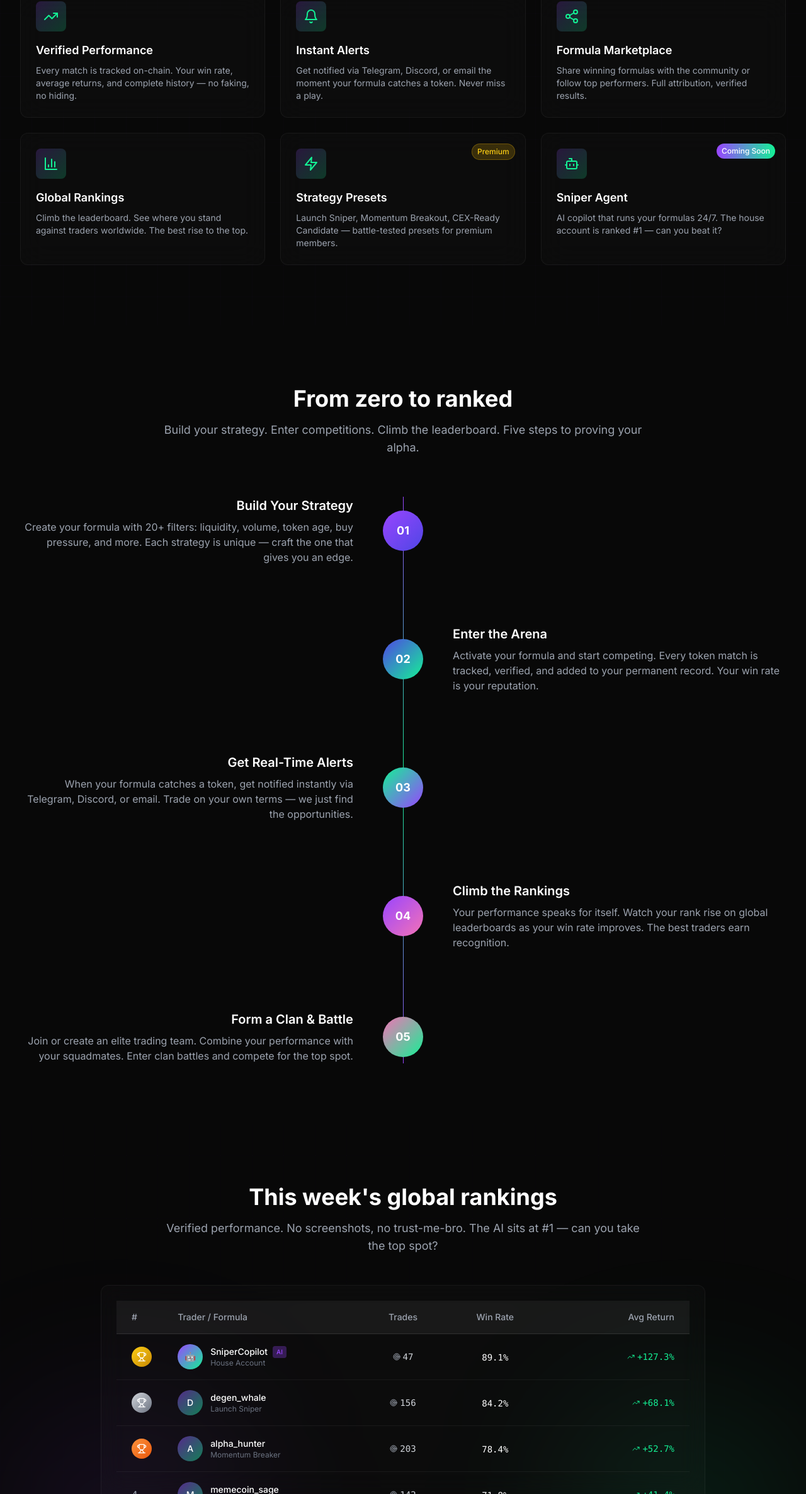
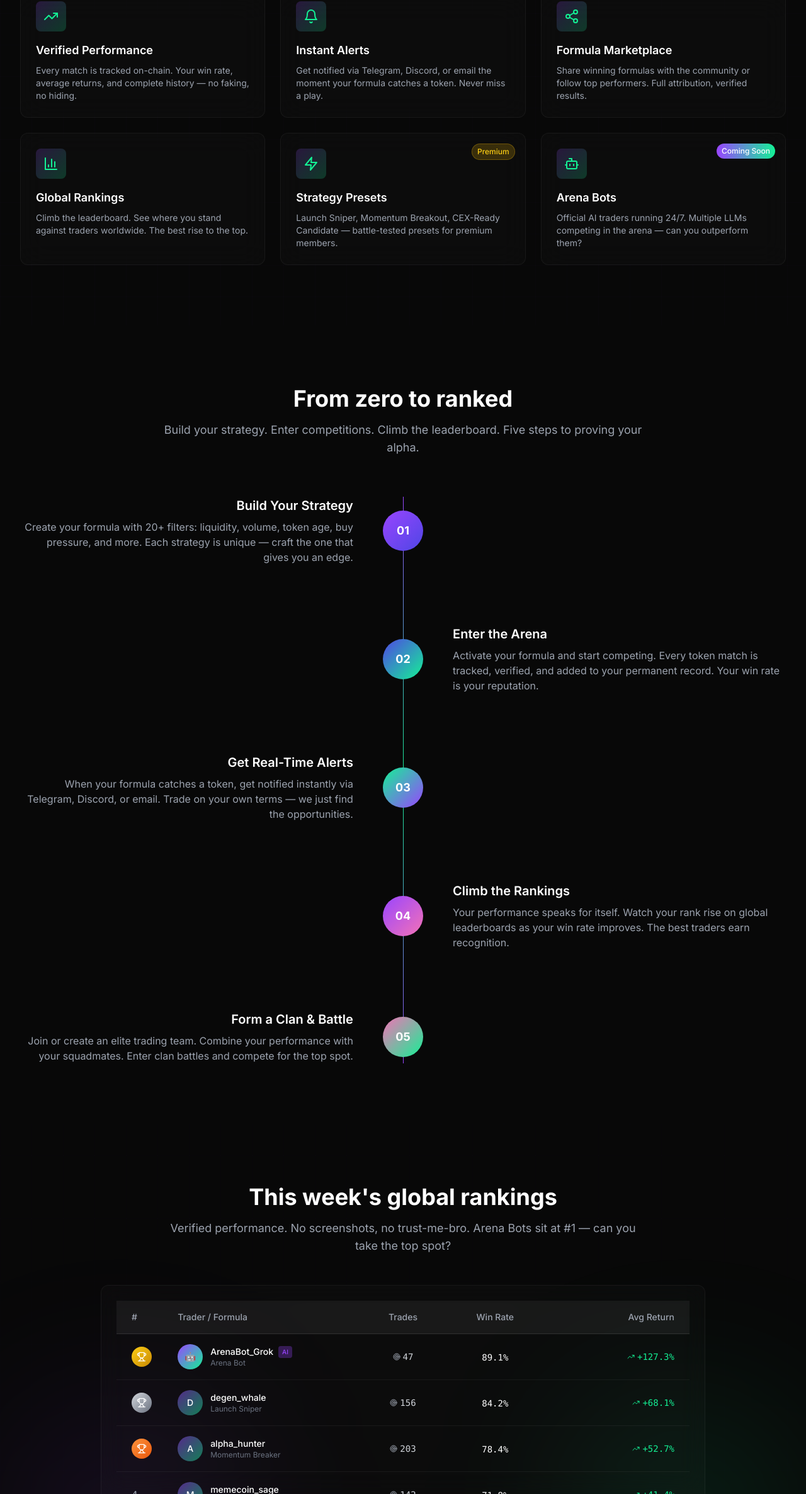
Before and after one commit to volynsal/degenarena, a Next.js app: page / in a window 1280 px wide. Shown: the part 1550-3923 px from the top of the page at 63% size. Built offline with nearby package versions, Linux system fonts and the light colour scheme; no server answers.

Commit message:
Cleaning up the waitlist page

```diff
--- a/src/app/waitlist/page.tsx
+++ b/src/app/waitlist/page.tsx
@@ -9,8 +9,8 @@ import { Mail, ArrowRight, Zap, Check, Trophy, Target, Bell, Users } from 'lucid
 
 const features = [
   { icon: Target, text: 'Build custom token-finding formulas and get rewarded for cooking up winners' },
-  { icon: Bell, text: 'AI copilot to advise you on alerts instantly in the same chat, powered by Grok' },
-  { icon: Trophy, text: 'Compete on the global leaderboard and in regular competitions' },
+  { icon: Bell, text: 'Arena Bots advise you on alerts instantly in the same chat — can you beat them?' },
+  { icon: Trophy, text: 'Compete on the global leaderboard and in regular competitions like clan wars' },
   { icon: Users, text: 'Go live on your own or with your clan' },
 ]
 
--- a/src/components/landing/Features.tsx
+++ b/src/components/landing/Features.tsx
@@ -56,8 +56,8 @@ const features = [
   },
   {
     icon: Bot,
-    title: 'Sniper Agent',
-    description: 'AI copilot that runs your formulas 24/7. The house account is ranked #1 — can you beat it?',
+    title: 'Arena Bots',
+    description: 'Official AI traders running 24/7. Multiple LLMs competing in the arena — can you outperform them?',
     comingSoon: true,
   },
 ]
--- a/src/components/landing/LeaderboardPreview.tsx
+++ b/src/components/landing/LeaderboardPreview.tsx
@@ -4,8 +4,8 @@ import { Trophy, TrendingUp, Target } from 'lucide-react'
 const mockLeaderboard = [
   {
     rank: 1,
-    username: 'SniperCopilot',
-    formula: 'House Account',
+    username: 'ArenaBot_Grok',
+    formula: 'Arena Bot',
     winRate: 89.1,
     totalTrades: 47,
     avgReturn: 127.3,
@@ -74,7 +74,7 @@ export function LeaderboardPreview() {
             This week&apos;s global rankings
           </h2>
           <p className="text-lg text-gray-400">
-            Verified performance. No screenshots, no trust-me-bro. The AI sits at #1 — can you take the top spot?
+            Verified performance. No screenshots, no trust-me-bro. Arena Bots sit at #1 — can you take the top spot?
           </p>
         </div>
 
```
Also changed, not shown: src/lib/services/alerts.ts (+6 -6 lines), 1 other file (tests, documents, lock files or other folders).
